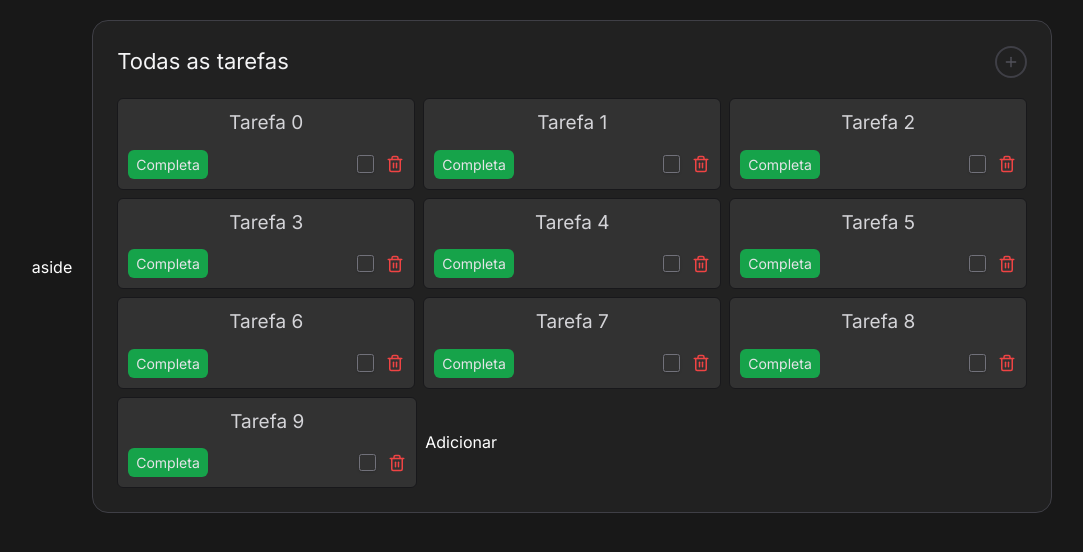
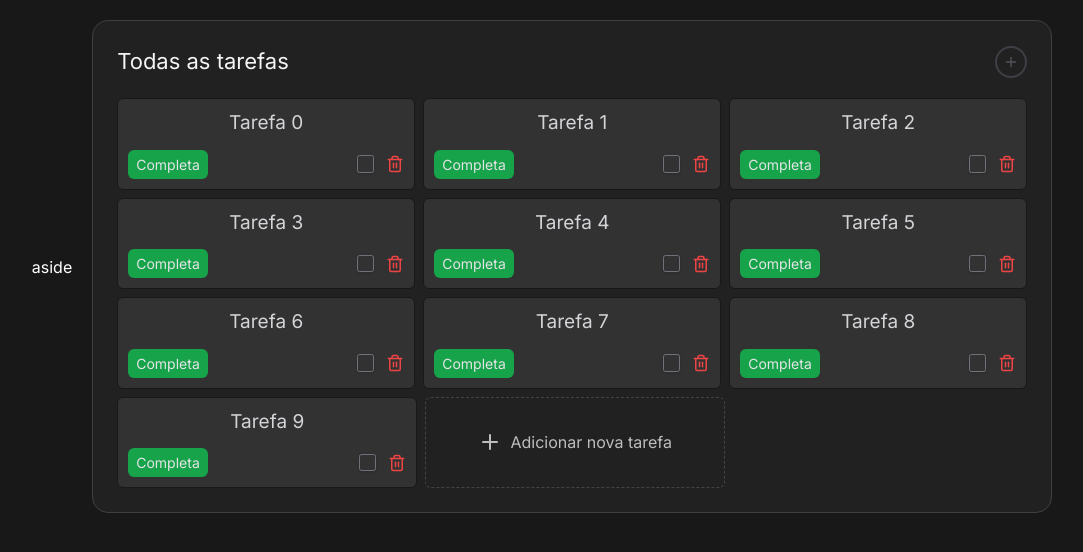
Before and after one commit to SamueLVitor1/TaskManagerFrontEnd, a React (Vite) app: page / in a window 1280 px wide. Shown: the top 552 px of the page, without its empty margins (98-1181 px from the left). Built offline with nearby package versions, Linux system fonts and the light colour scheme.

Commit message:
feat: created and styled component addTask

```diff
--- /dev/null
+++ b/src/components/AddTask/index.tsx
@@ -0,0 +1,11 @@
+import { Plus } from "lucide-react"
+import "./styles.scss"
+
+export function AddTask() {
+  return (
+    <li className="addTask-container">
+      <Plus />
+      <span>Adicionar nova tarefa</span>
+    </li>
+  );
+}
--- /dev/null
+++ b/src/components/AddTask/styles.scss
@@ -0,0 +1,22 @@
+.addTask-container {
+  background-color: transparent;
+  min-width: 26rem;
+  cursor: pointer;
+  flex: 1;
+  max-width: 30rem;
+  border-radius: 6px;
+  border: 1px dashed #52525b;
+  padding: 10px;
+  display: flex;
+  align-items: center;
+  justify-content: center;
+  gap: 8px;
+  opacity: 0.7;
+  transition: transform 0.2s;
+
+  &:hover {
+    opacity: 1;
+    border-color: #a5a5a5;
+    transform: scale(1.01);
+  }
+}
--- a/src/components/MainTasks/index.tsx
+++ b/src/components/MainTasks/index.tsx
@@ -1,6 +1,7 @@
 import { Plus } from "lucide-react";
 import "./styles.scss"
 import { TaskItem } from "../TaskItem";
+import { AddTask } from "../AddTask";
 
 export function MainTasks() {
   return (
@@ -19,7 +20,7 @@ export function MainTasks() {
           )
         })}
 
-        <p>Adicionar</p>
+        <AddTask />
       </ul>
 
 
--- a/src/components/MainTasks/styles.scss
+++ b/src/components/MainTasks/styles.scss
@@ -1,4 +1,4 @@
-.mainTasks-container{
+.mainTasks-container {
   background-color: #212121;
   padding: 2.4rem;
   border-radius: 16px;
@@ -6,20 +6,18 @@
   max-width: 960px;
   width: 100%;
 
-
-
-  header{
+  header {
     display: flex;
     align-items: center;
     justify-content: space-between;
     margin-bottom: 2rem;
 
-    h1{
+    h1 {
       font-size: 2.2rem;
       color: #f4f4f5;
     }
 
-    button{
+    button {
       background: transparent;
       border-radius: 999px;
       padding: 6px;
@@ -30,9 +28,9 @@
     }
   }
 
-  ul{
+  ul {
     display: flex;
-    align-items: center;
+    align-items: stretch;
     justify-content: flex-start;
     flex-wrap: wrap;
     gap: 8px;
```
